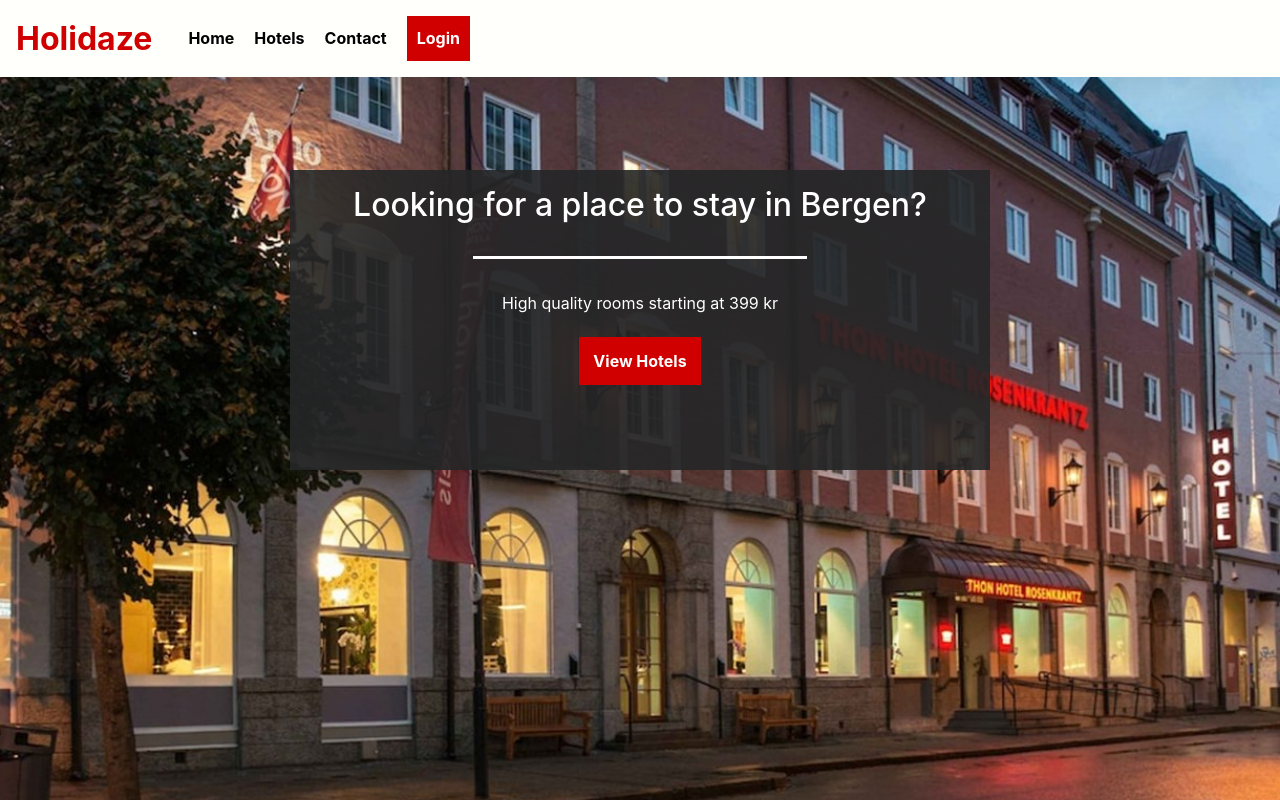
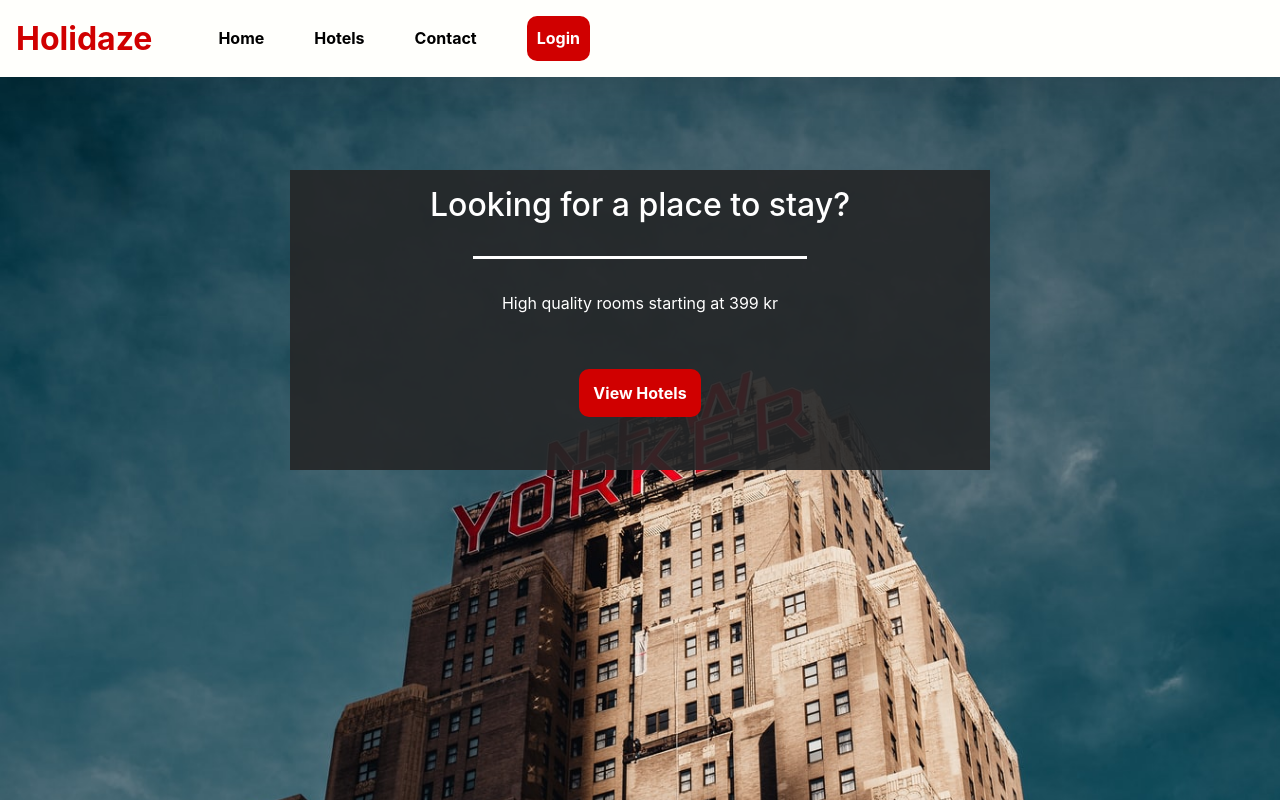
Before and after one commit to Noroff-FEU-Assignments/project-exam-2-btfredr, a React (Create React App) app: page / in a window 1280 px wide. Shown: the top 800 px of the page. Built offline with nearby package versions, Linux system fonts and the light colour scheme.

Commit message:
added some additional styling

```diff
--- a/src/pages/Home.js
+++ b/src/pages/Home.js
@@ -11,9 +11,7 @@ const Home = () => {
       <div className="home">
         <div className="home__background">
           <div className="home__box">
-            <h1 className="home__title">
-              Looking for a place to stay in Bergen?
-            </h1>
+            <h1 className="home__title">Looking for a place to stay?</h1>
             <span className="home__bar"></span>
             <div className="home__text">
               <Paragraph content="High quality rooms starting at 399 kr" />
--- a/src/scss/partials/_home.scss
+++ b/src/scss/partials/_home.scss
@@ -9,7 +9,7 @@
     background-attachment: fixed;
     background-size: cover;
 
-    background-image: url(../../assets/background.jpg);
+    background-image: url(../../assets/background2.jfif);
   }
 
   &__featured {
@@ -58,15 +58,18 @@
     color: white;
     padding: 0.9em;
     font-weight: bold;
+    border-radius: 10px;
   }
 
   &__btn:hover {
+    background-color: white;
+    color: #d00000;
     text-decoration: none;
-    color: white;
   }
 
   &__text {
     padding: 1rem;
+    margin-bottom: 2em;
   }
 
   @media screen and (max-width: 768px) {
--- a/src/scss/partials/_navbar.scss
+++ b/src/scss/partials/_navbar.scss
@@ -12,19 +12,21 @@
 
   &__link {
     color: black !important;
-    margin-left: 20px;
+    margin-left: 50px;
     margin-top: 10px;
   }
 
   &__link:hover {
     text-decoration: none;
+    color: #d00000 !important;
   }
 
   &__login {
     color: white !important;
     background-color: #d00000;
-    margin-left: 20px;
+    margin-left: 50px;
     padding: 10px;
+    border-radius: 10px;
   }
 
   &__login:hover {
@@ -45,6 +47,8 @@
     &__login {
       text-align: center;
       margin-left: 0;
+      margin-top: 20px;
+      margin-bottom: 20px;
       padding: 0.5em;
     }
   }
```
Also changed, not shown: src/assets/background2.jfif (added).
